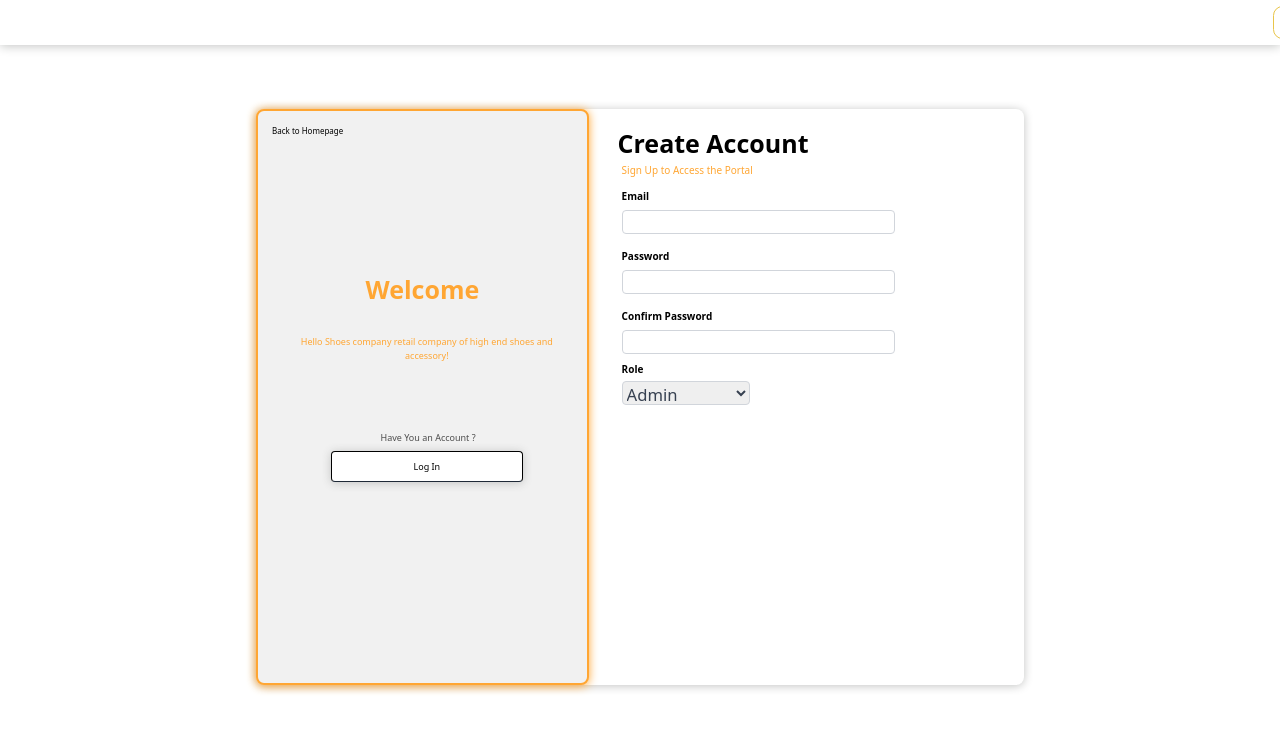
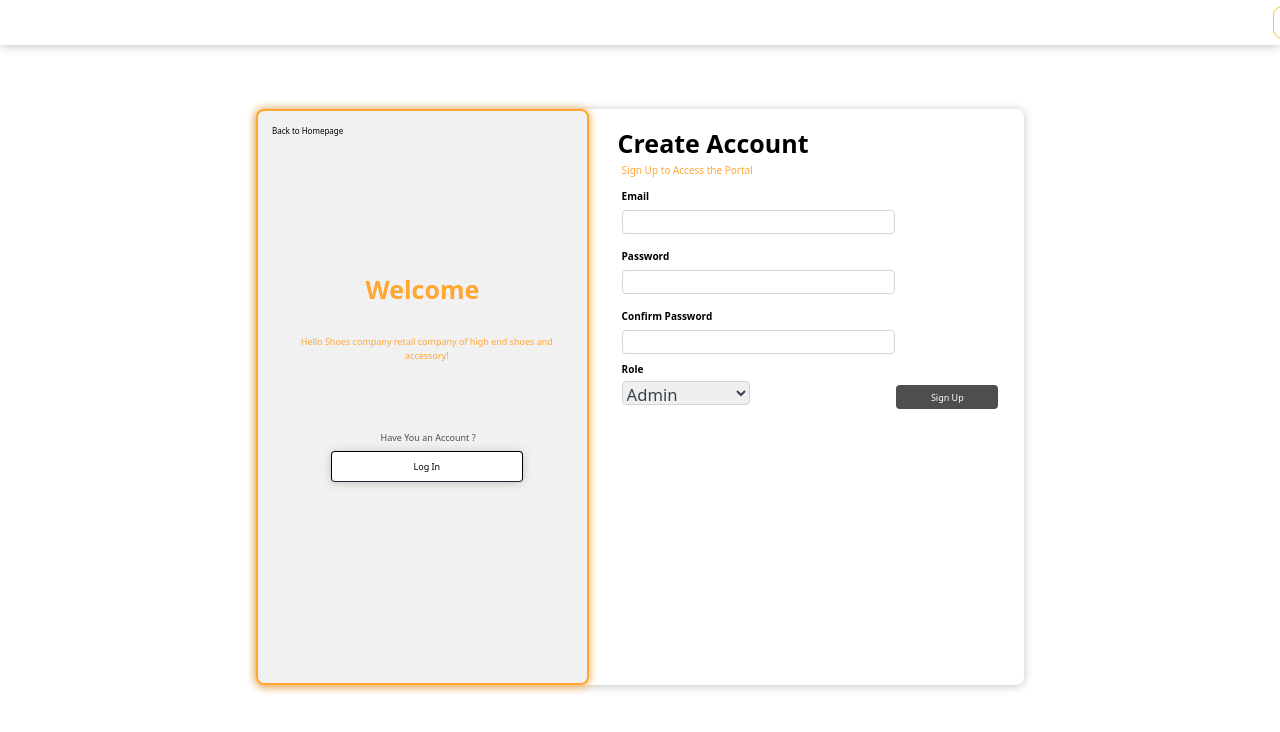
Before and after one commit to YasasDaraka/Cloth-Shop, a React (Create React App) app in the folder Frontend/frontend/: page /signup in a window 1280 px wide. Shown: the top 732 px of the page. Built offline with nearby package versions, Linux system fonts and the light colour scheme.

Commit message:
frontend Update

```diff
--- a/Frontend/frontend/src/view/pages/SignUp/SignUp.tsx
+++ b/Frontend/frontend/src/view/pages/SignUp/SignUp.tsx
@@ -77,9 +77,19 @@ export function SignUp() {
                                 </p>
                             </div>
 
-                            <div className="col-md-6 ms-5 mt-1">
+                            <div className="col-md-6 ms-5 mt-1 w-full">
                                 <label className="text-[10px] font-bold block">Role</label>
                                 <Select id={"inputRole"} className={"w-[10vw] mt-1"} options={roleOptions}/>
+
+                                <div className="inline relative left-1/2">
+                                    <button
+                                        id="signup-page-signup"
+                                        type="button"
+                                        className="rounded text-white text-[9px] h-6 bg-[rgba(59,59,59,0.9)] w-[8vw]"
+                                    >
+                                        Sign Up
+                                    </button>
+                                </div>
                             </div>
 
                         </div>
```
